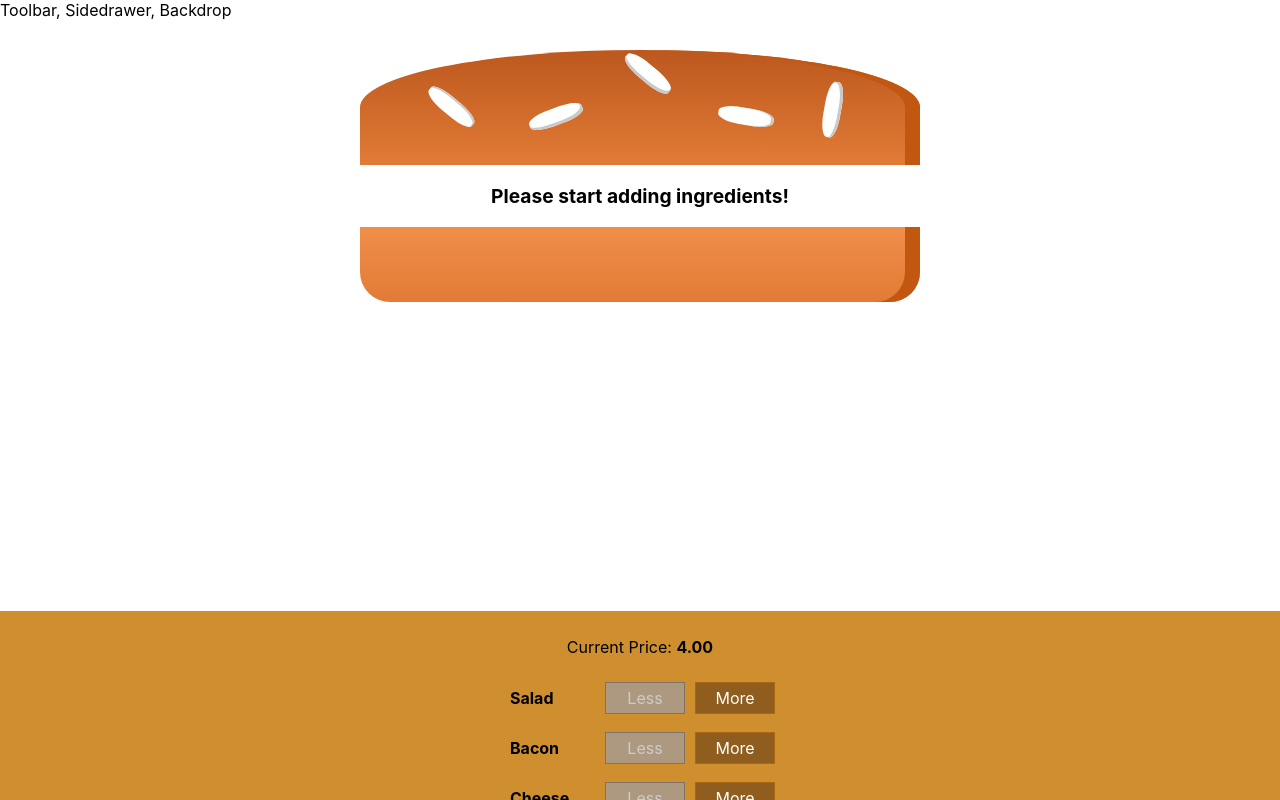
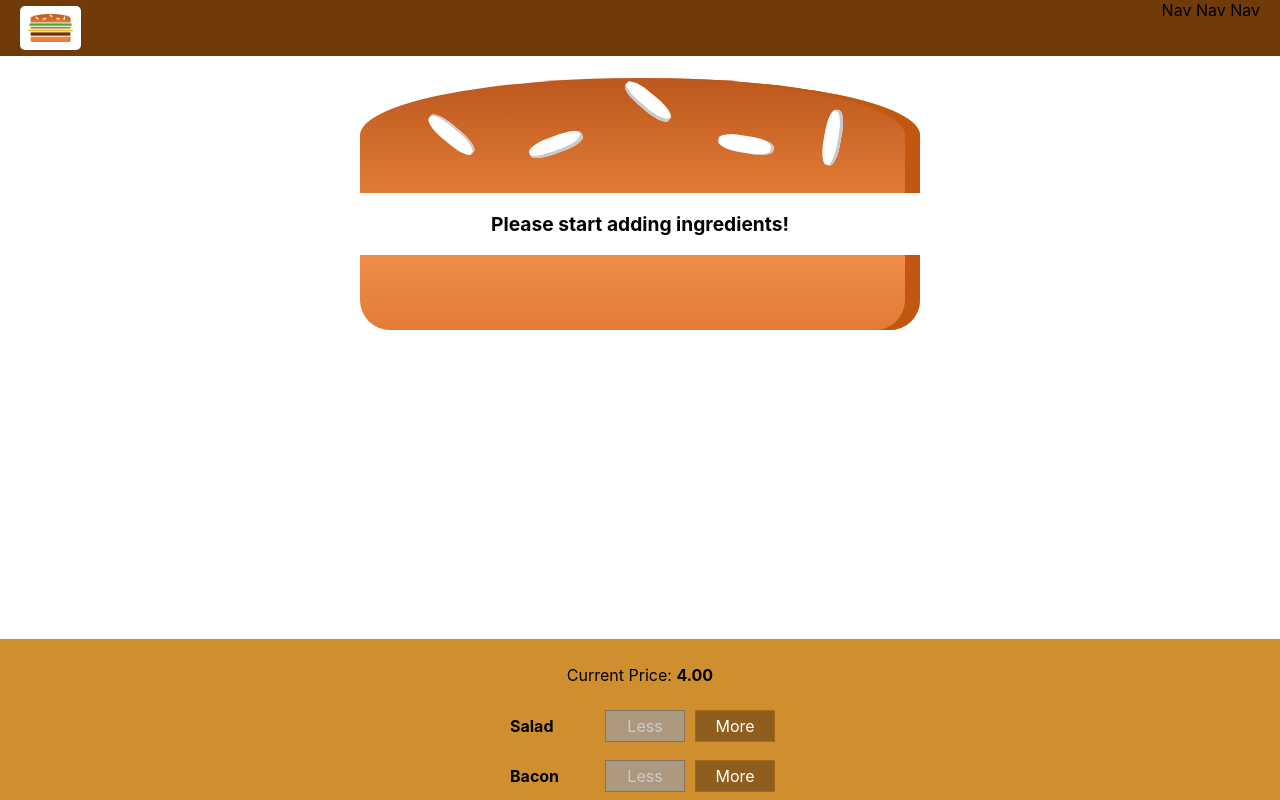
Before and after one commit to iamsanjaymalakar/react-xburger, a React (Create React App) app: page / in a window 1280 px wide. Shown: the top 800 px of the page. Built offline with nearby package versions, Linux system fonts and the light colour scheme.

Commit message:
navigation and logo

```diff
--- a/src/components/Layout/Layout.js
+++ b/src/components/Layout/Layout.js
@@ -1,9 +1,10 @@
 import React from 'react';
+import Toolbar from '../../components/Navigation/Toolbar';
 import classes from './Layout.module.css';
 
 const layout = props => (
     <React.Fragment>
-        <div>Toolbar, Sidedrawer, Backdrop</div>
+        <Toolbar />
         <main className={classes.Content}>
             {props.children}
         </main>
--- a/src/components/Layout/Layout.module.css
+++ b/src/components/Layout/Layout.module.css
@@ -1,3 +1,3 @@
 .Content {
-  margin-top: 1rem;
+  margin-top: 4rem;
 }
--- /dev/null
+++ b/src/components/Logo/Logo.js
@@ -0,0 +1,11 @@
+import React from 'react';
+import burgerLogo from '../../assets/images/burger_logo.png';
+import classes from './Logo.module.css';
+
+const logo = props => (
+    <div className={classes.Logo} style={{height: props.height}}>
+        <img src={burgerLogo} alt="XBurger" />
+    </div>
+);
+
+export default logo;
--- /dev/null
+++ b/src/components/Logo/Logo.module.css
@@ -0,0 +1,11 @@
+.Logo {
+    background-color: white;
+    padding: 8px;
+    height: 100%;
+    box-sizing: border-box;
+    border-radius: 5px;
+}
+
+.Logo img {
+    height: 100%;
+}
--- /dev/null
+++ b/src/components/Navigation/Toolbar.js
@@ -0,0 +1,16 @@
+import React from 'react';
+import Logo from '../Logo/Logo';
+import classes from './Toolbar.module.css';
+
+const toolbar = props => (
+    <header className={classes.Toolbar}>
+        <div className={classes.Logo}>
+            <Logo />
+        </div>
+        <nav className={classes.DesktopOnly}>
+            Nav Nav Nav
+        </nav>
+    </header>
+);
+
+export default toolbar;
--- /dev/null
+++ b/src/components/Navigation/Toolbar.module.css
@@ -0,0 +1,28 @@
+.Toolbar {
+  height: 3.5rem;
+  width: 100%;
+  position: fixed;
+  top: 0;
+  left: 0;
+  background-color: #703b09;
+  display: flex;
+  justify-content: space-between;
+  align-items: center;
+  padding: 0 20px;
+  box-sizing: border-box;
+  z-index: 90;
+}
+
+.Toolbar nav {
+  height: 100%;
+}
+
+.Logo {
+  height: 80%;
+}
+
+@media (max-width: 499px) {
+  .DesktopOnly {
+    display: none;
+  }
+}
```
Also changed, not shown: src/assets/images/burger_logo.png (added).
